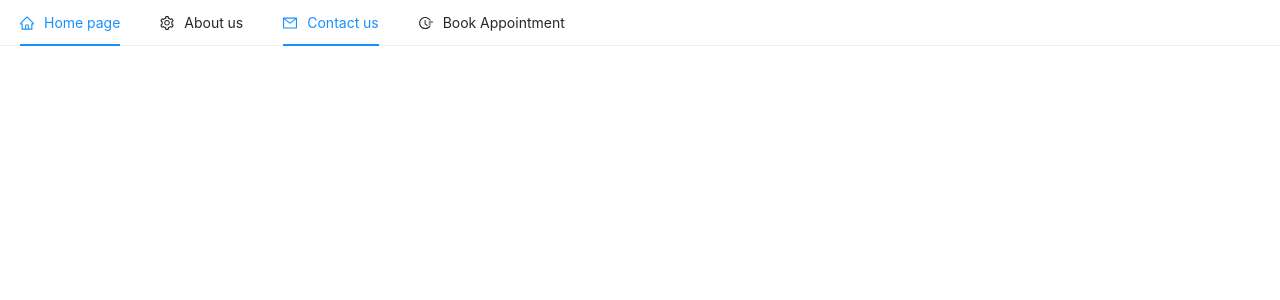
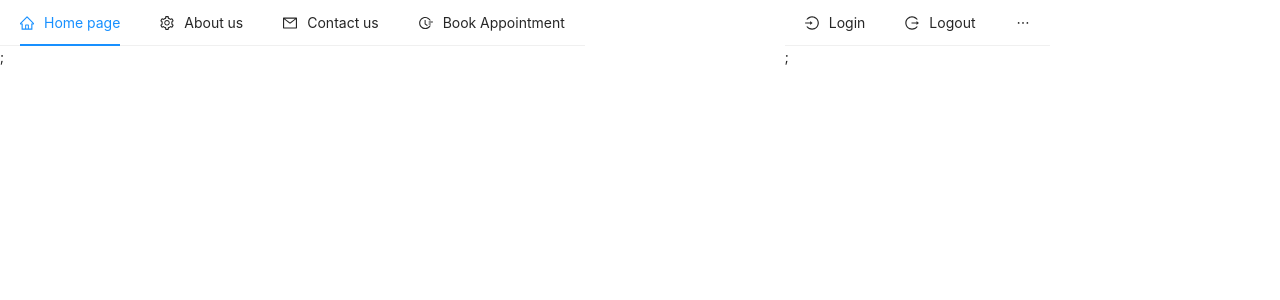
Before and after one commit to nlotoo/Pet-HUB-Application, a React (Create React App) app in the folder client/: page / in a window 1280 px wide. Shown: the top 300 px of the page. Built offline with nearby package versions, Linux system fonts and the light colour scheme.

Commit message:
Navigation bar implementation almost

```diff
--- a/client/package.json
+++ b/client/package.json
@@ -9,6 +9,7 @@
     "antd": "^4.20.2",
     "react": "^18.1.0",
     "react-dom": "^18.1.0",
+    "react-router-dom": "^6.3.0",
     "react-scripts": "5.0.1",
     "web-vitals": "^2.1.4"
   },
--- a/client/src/App.js
+++ b/client/src/App.js
@@ -1,45 +1,17 @@
-import React, { useState } from 'react';
-
-import 'antd/dist/antd.min.css'
-// import 'antd/dist/antd.css' does`t work
-import { Menu } from 'antd';
-import { MailOutlined, HomeOutlined, SettingOutlined, FieldTimeOutlined } from '@ant-design/icons';
-
-const items = [
-  {
-    label: 'Home page',
-    key: 'home-page',
-    icon: <HomeOutlined />,
-  },
-  {
-    label: 'About us',
-    key: 'setings',
-    icon: <SettingOutlined />,
-  },
-  {
-    label: 'Contact us',
-    key: 'mail',
-    icon: <MailOutlined />,
-  },
-  {
-    label: 'Book Appointment',
-    key: 'appointment',
-    icon: <FieldTimeOutlined />,
-  },
-
-
-
-];
+import React from 'react';
+import { Route, Routes } from 'react-router-dom';
+import NavigationBar from './Components/NavigationBar/NavigationBar';
 
 const App = () => {
-  const [current, setCurrent] = useState('mail');
+  //
 
-  const onClick = (e) => {
-    console.log('click ', e);
-    setCurrent(e.key);
-  };
-
-  return <Menu onClick={onClick} selectedKeys={[current]} mode="horizontal" items={items} />;
+  return (
+    <div className='root'>
+      <header>
+        <NavigationBar />
+      </header>
+    </div>
+  )
 };
 
 export default App;
--- /dev/null
+++ b/client/src/Components/NavigationBar/NavigationBar.css
@@ -0,0 +1,11 @@
+/* .navigation-bar {
+    display: inline-block;
+} */
+.menuTwo {
+    display: inline-block;
+}
+
+.menuOne {
+    margin-right: 200px;
+    display: inline-block;
+}
--- /dev/null
+++ b/client/src/Components/NavigationBar/NavigationBar.js
@@ -0,0 +1,78 @@
+import React, { useState } from "react"
+
+import './NavigationBar.css'
+
+import 'antd/dist/antd.min.css'
+// import 'antd/dist/antd.css' does`t work
+import { Menu } from 'antd';
+import { MailOutlined, HomeOutlined, SettingOutlined, FieldTimeOutlined, LoginOutlined, LogoutOutlined, ApiOutlined } from '@ant-design/icons';
+
+const items = [
+    {
+        label: 'Home page',
+        key: 'home-page',
+        icon: <HomeOutlined />,
+    },
+    {
+        label: 'About us',
+        key: 'setings',
+        icon: <SettingOutlined />,
+    },
+    {
+        label: 'Contact us',
+        key: 'mail',
+        icon: <MailOutlined />,
+    },
+    {
+        label: 'Book Appointment',
+        key: 'appointment',
+        icon: <FieldTimeOutlined />,
+    },
+
+];
+
+
+const itemsMenuTwo = [
+    {
+        label: 'Login',
+        key: 'login',
+        icon: <LoginOutlined />,
+    },
+    {
+        label: 'Logout',
+        key: 'logout',
+        icon: <LogoutOutlined />,
+    },
+    {
+        label: 'Sign in',
+        key: 'Sign-in',
+        icon: <ApiOutlined />,
+    },
+];
+
+const NavigationBar = () => {
+
+    const [current, setCurrent] = useState();
+
+    const onClick = (e) => {
+        console.log('clicked ', e);
+        setCurrent(e.key);
+    };
+
+    return (
+        <div className="navigation-bar">
+            <div className="menuOne">
+                <Menu onClick={onClick} selectedKeys={[current]} mode="horizontal" items={items} />;
+            </div>
+
+            <div className="menuTwo">
+                <Menu onClick={onClick} selectedKeys={[current]} mode="horizontal" items={itemsMenuTwo} />;
+            </div>
+        </div>
+    )
+
+
+}
+
+
+export default NavigationBar
```
Also changed, not shown: 1 other file (tests, documents, lock files or other folders).
